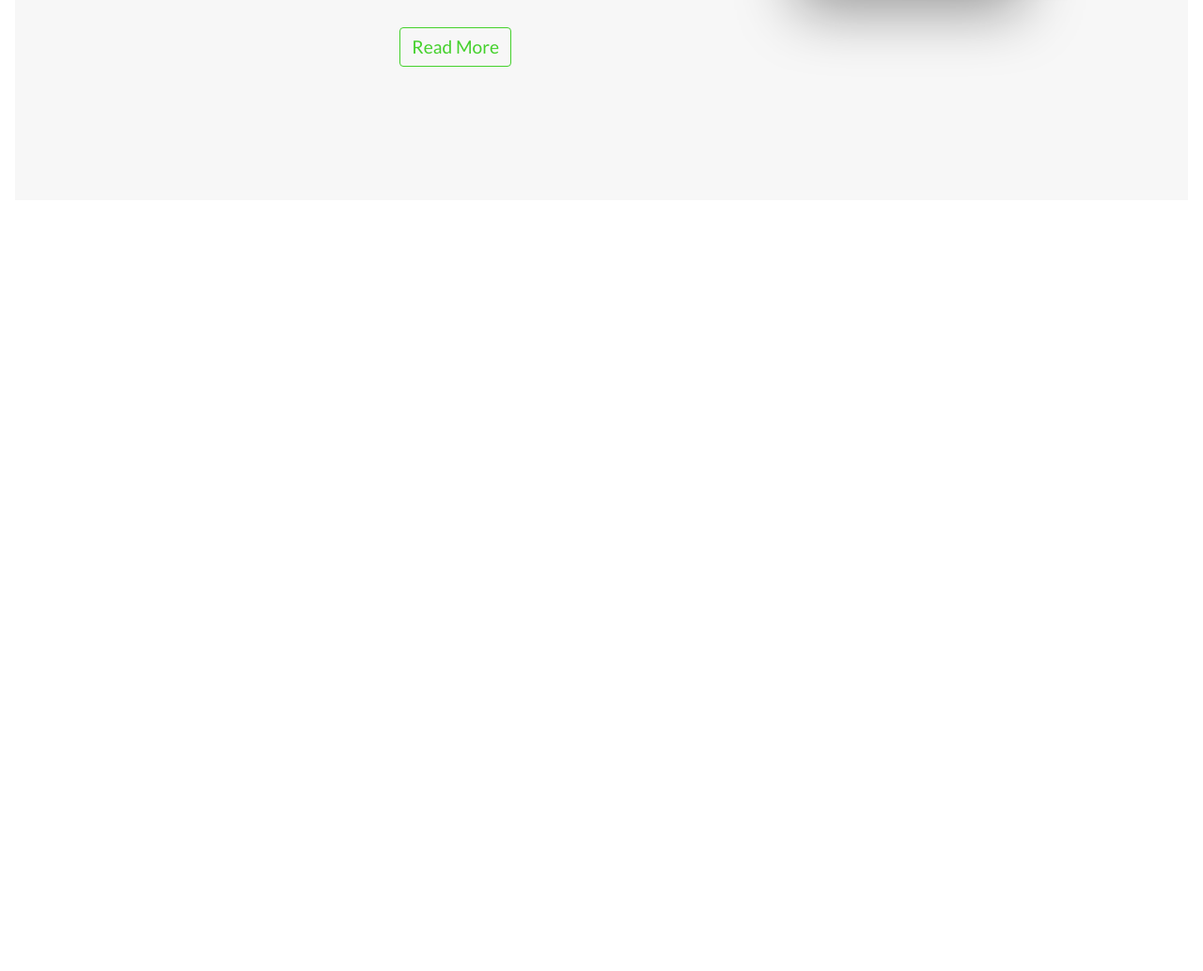
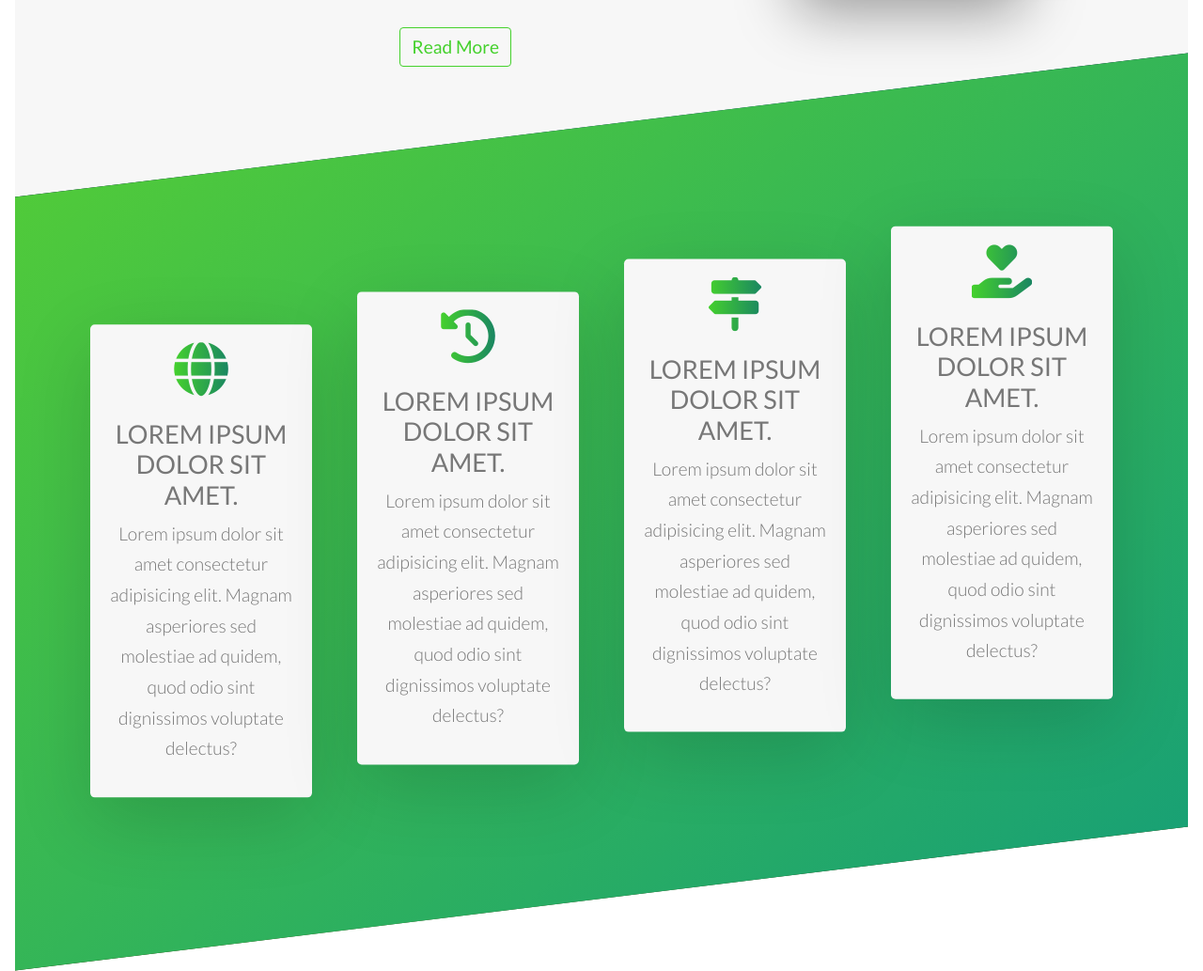
Before and after one commit to Salman-Farshe/Natours, a website: page index.html in a window 1280 px wide. Shown: the part 1243-2276 px from the top of the page at 94% size. Before the commit the page ends 1472 px from the top, so only its background shows below. Drawn offline with nearby package versions, Linux system fonts and the light colour scheme.

Commit message:
adding feature section

```diff
--- a/index.html
+++ b/index.html
@@ -51,6 +51,29 @@
                 </div>
             </div>
         </section>
+
+        <section class="feature">
+            <div class="feature-box">
+                <i class="feature-box-icon fas fa-globe fa-3x"></i>
+                <h2 class="feature-box-heading">Lorem ipsum dolor sit amet.</h2>
+                <p class="feature-box-text">Lorem ipsum dolor sit amet consectetur adipisicing elit. Magnam asperiores sed molestiae ad quidem, quod odio sint dignissimos voluptate delectus?</p>
+            </div>
+            <div class="feature-box">
+                <i class="feature-box-icon fas fa-history fa-3x"></i>
+                <h2 class="feature-box-heading">Lorem ipsum dolor sit amet.</h2>
+                <p class="feature-box-text">Lorem ipsum dolor sit amet consectetur adipisicing elit. Magnam asperiores sed molestiae ad quidem, quod odio sint dignissimos voluptate delectus?</p>
+            </div>
+            <div class="feature-box">
+                <i class="feature-box-icon fas fa-map-signs fa-3x"></i>
+                <h2 class="feature-box-heading">Lorem ipsum dolor sit amet.</h2>
+                <p class="feature-box-text">Lorem ipsum dolor sit amet consectetur adipisicing elit. Magnam asperiores sed molestiae ad quidem, quod odio sint dignissimos voluptate delectus?</p>
+            </div>
+            <div class="feature-box">
+                <i class="feature-box-icon fas fa-hand-holding-heart fa-3x"></i>
+                <h2 class="feature-box-heading">Lorem ipsum dolor sit amet.</h2>
+                <p class="feature-box-text">Lorem ipsum dolor sit amet consectetur adipisicing elit. Magnam asperiores sed molestiae ad quidem, quod odio sint dignissimos voluptate delectus?</p>
+            </div>
+        </section>
     </main>
 
     <script src="https://kit.fontawesome.com/70401da5f8.js" crossorigin="anonymous"></script>
--- a/sass/pages/home.scss
+++ b/sass/pages/home.scss
@@ -114,3 +114,63 @@
         }
     }
 }
+
+
+
+.feature{
+    min-height: 100vh;
+    //On linear gradient, always use pure color directly. not a variable color.
+    background-image: linear-gradient(
+        to right bottom,
+        #50ca3a,
+        #19a174),
+        url('../image/header-01.jpg');
+    background-size: cover; // whatever width, it always try to fit on the screen.
+    background-position: top; // top of the images always same. not cropping if we change the window size.
+    //clip-path: polygon(0 0, 100% 0, 100% 100%, 0 100%);
+    margin-top: -5rem;
+    padding: 10rem 5rem;
+
+    display: grid;
+    grid-template-columns: auto auto auto auto;
+    grid-template-rows: auto;
+    justify-content: space-evenly;
+    grid-gap: 3rem;
+
+    // instead of clip-path, use skew()
+    transform: skewY(-7deg);
+    // direct child of the feature selector
+
+    .feature-box{
+        background-color: $color-gray-light;
+        font-size: 1.2rem;
+        text-align: center;
+        padding: 1.2rem;
+        border-radius: 0.3rem;
+        box-shadow: 0 1.5rem 5rem rgba($color: #000000, $alpha: 0.15);
+
+        transform: skewY(7deg);
+        transition: transform 0.2s;
+        &:hover{
+            transform: translateY(-1.5rem) scale(1.03) skewY(7deg);
+        }
+
+        .feature-box-icon{
+            margin-bottom: 1.5rem;
+            display: inline-block;
+            background-image: linear-gradient(to right, $color-light-green, $color-dark-green);
+            -webkit-background-clip: text; // clip to the text, reverse
+            color: transparent;
+        }
+
+        .feature-box-heading{
+            font-size: 1.7rem;
+            text-transform: uppercase;
+            margin-bottom: 0.5rem;
+        }
+
+        .feature-box-text{
+            font-weight: 300;
+        }
+    }
+}
```
Also changed, not shown: css/style.css.
